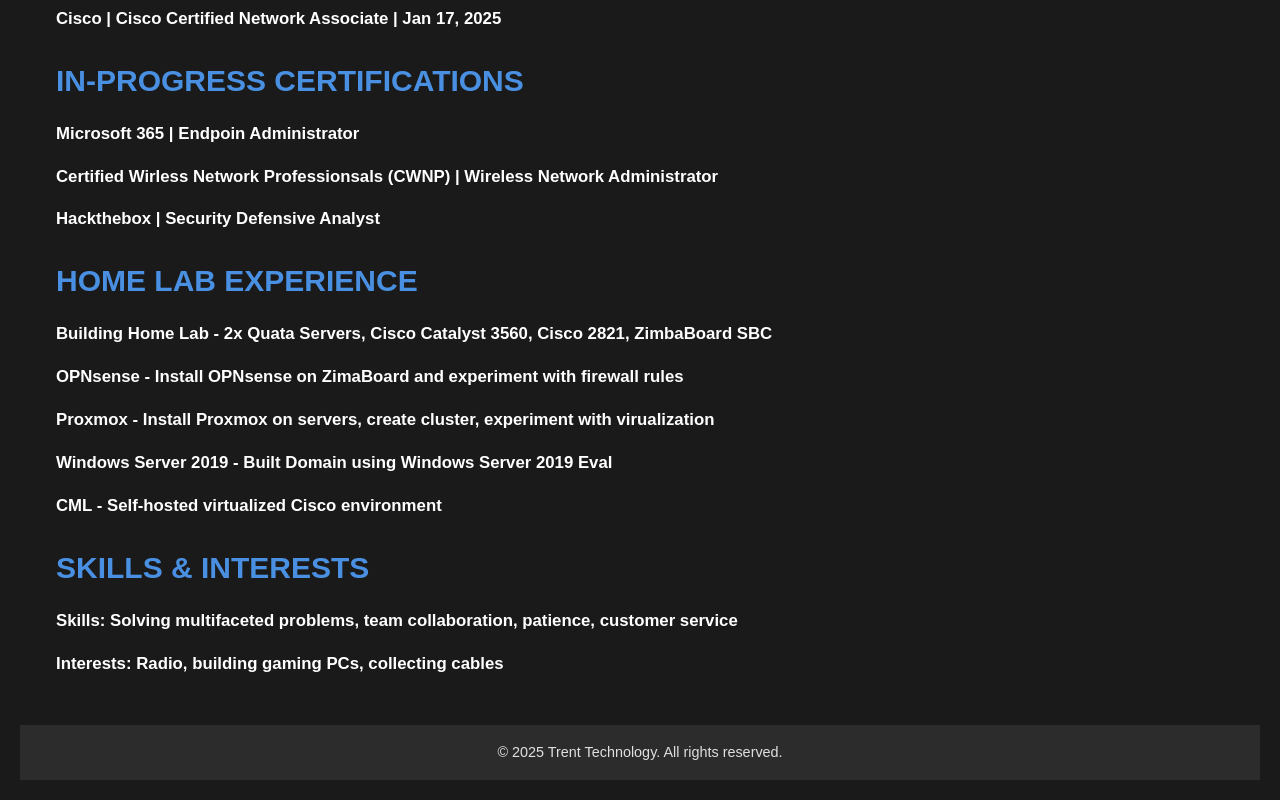
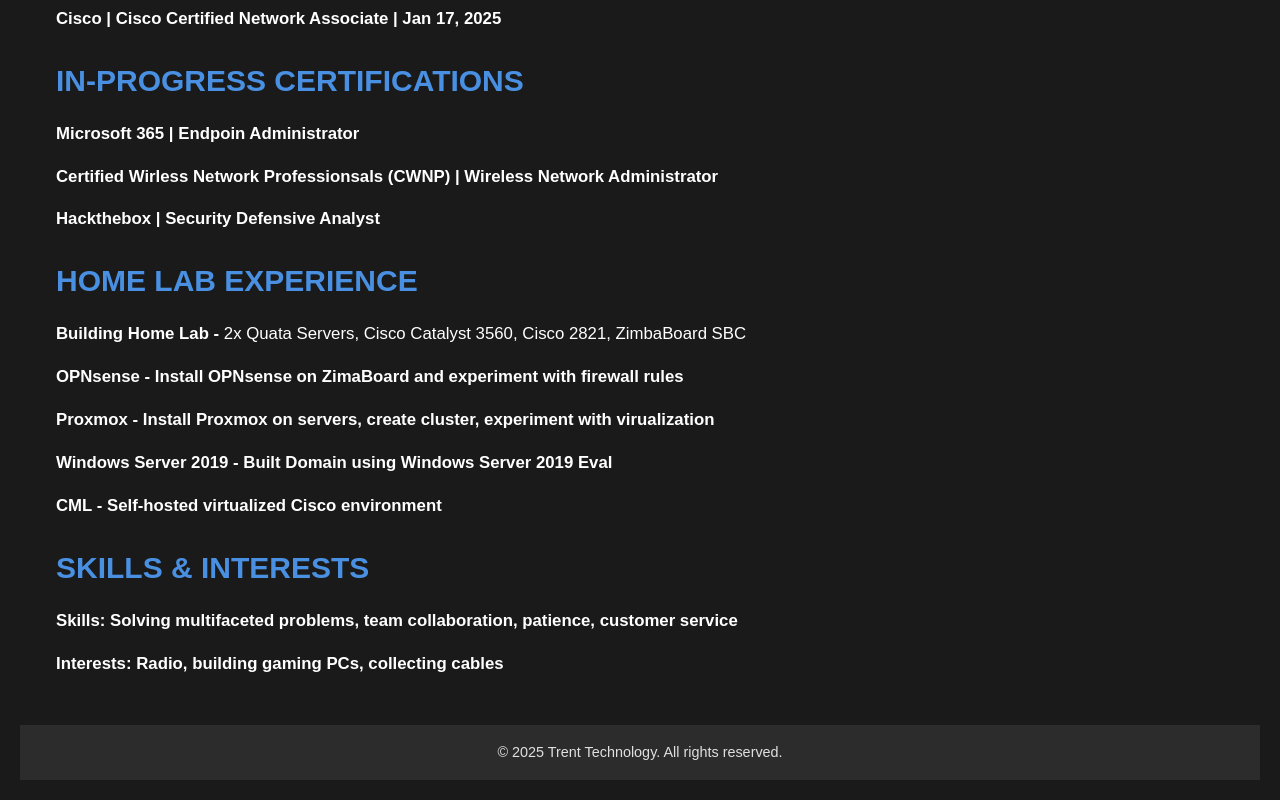
Before and after one commit to trent-technology/Website, a plain HTML site: page index.html in a window 1280 px wide. Shown: the part 928-1728 px from the top of the page. Drawn offline with Linux system fonts and the light colour scheme.

Commit message:
Update index.html

```diff
--- a/index.html
+++ b/index.html
@@ -64,7 +64,7 @@
             </div>
             <h1>HOME LAB EXPERIENCE</h1>
             <div class="subsection">
-                <h3>Building Home Lab - 2x Quata Servers, Cisco Catalyst 3560, Cisco 2821, ZimbaBoard SBC</h3>
+                <h3>Building Home Lab - <span class="unbold">2x Quata Servers, Cisco Catalyst 3560, Cisco 2821, ZimbaBoard SBC</span></h3>
                 <h3>OPNsense - Install OPNsense on ZimaBoard and experiment with firewall rules</h3>
                 <h3>Proxmox - Install Proxmox on servers, create cluster, experiment with virualization</h3>
                 <h3>Windows Server 2019 - Built Domain using Windows Server 2019 Eval</h3>
```
